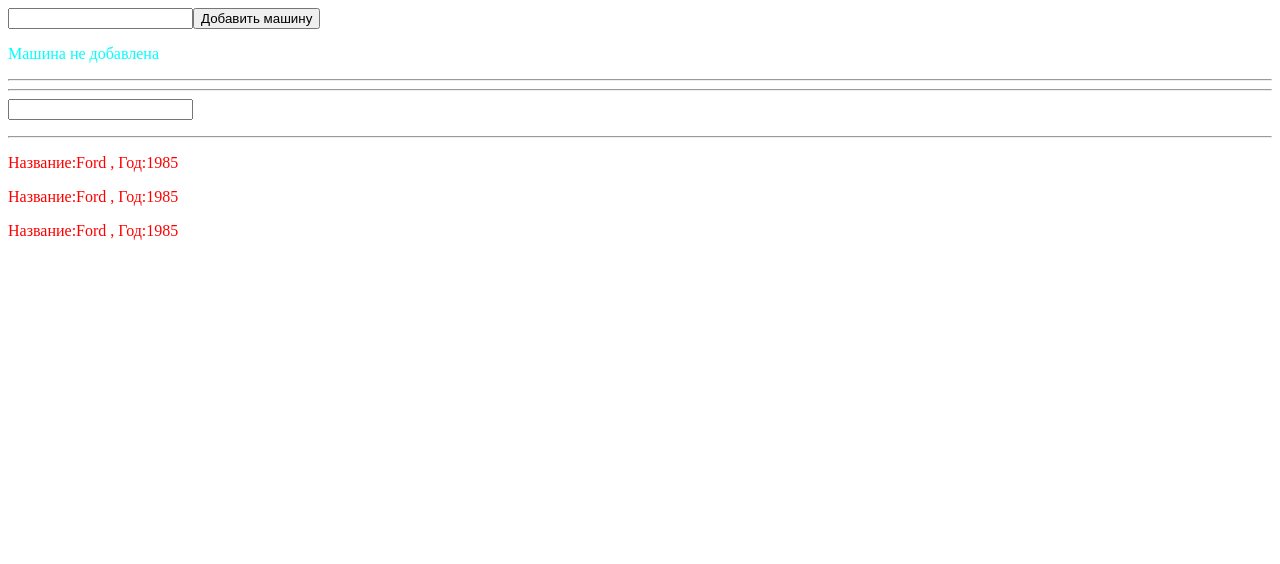
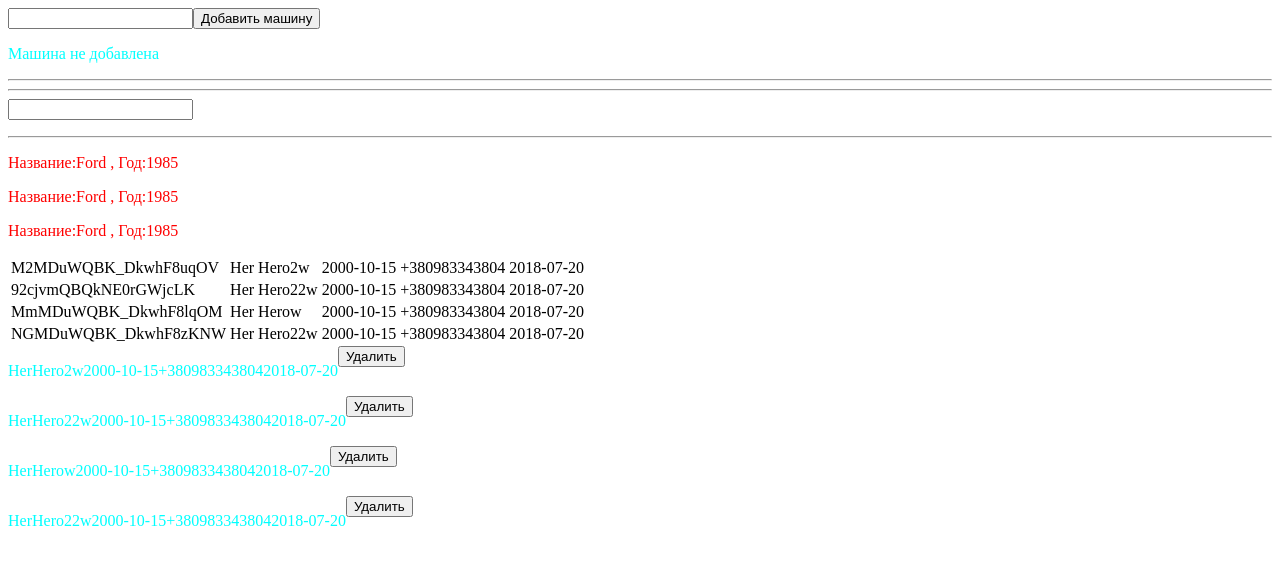
Before and after one commit to SergeyPodolyak2018/asfero-angular, an Angular app: page / in a window 1280 px wide. Shown: the top 564 px of the page. Built offline with nearby package versions, Linux system fonts and the light colour scheme.

Commit message:
Add tabele and first data

```diff
--- a/src/app/cars/cars.component.html
+++ b/src/app/cars/cars.component.html
@@ -19,3 +19,26 @@
 <hr>
 
 <app-car *ngFor="let car of cars"></app-car>
+
+<table>
+	<tr *ngFor="let user of users">
+		<td>{{user._id}}</td>
+		<td>{{user._source.name}}</td>
+		<td>{{user._source.surname}}</td>
+		<td>{{user._source.birthday}}</td>
+		<td>{{user._source.contact}}</td>
+		<td>{{user._source.last_modified_date}}</td>
+	</tr>
+</table>
+
+<div>
+	<div *ngFor="let user of users" style="display: flex;">
+		<!-- <div><p>{{user._id}}</p></div> -->
+		<div><p>{{user._source.name}}</p></div>
+		<div><p>{{user._source.surname}}</p></div>
+		<div><p>{{user._source.birthday}}</p></div>
+		<div><p>{{user._source.contact}}</p></div>
+		<div><p>{{user._source.last_modified_date}}</p></div>
+		<div><button (click)="dell(user._id)">Удалить</button></div>
+	</div>
+</div>
--- a/src/app/cars/cars.component.ts
+++ b/src/app/cars/cars.component.ts
@@ -11,7 +11,64 @@ export class CarsComponent{
 	addCarStatus=false;
 	inputText='';
 	carName='';
-	cars=['ford', 'Audi', 'BMW']
+	cars=['ford', 'Audi', 'BMW'];
+	users=[{
+        "_index": "asferro",
+        "_type": "user",
+        "_id": "M2MDuWQBK_DkwhF8uqOV",
+        "_score": 0.18232156,
+        "_source": {
+          "name": "Her",
+          "surname": "Hero2w",
+          "birthday": "2000-10-15",
+          "contact": "+380983343804",
+          "email": "s.her@her.com",
+          "last_modified_date": "2018-07-20"
+        }
+      },
+      {
+        "_index": "asferro",
+        "_type": "user",
+        "_id": "92cjvmQBQkNE0rGWjcLK",
+        "_score": 0.18232156,
+        "_source": {
+          "name": "Her",
+          "surname": "Hero22w",
+          "birthday": "2000-10-15",
+          "contact": "+380983343804",
+          "email": "s.her@her.com",
+          "last_modified_date": "2018-07-20"
+        }
+      },
+      {
+        "_index": "asferro",
+        "_type": "user",
+        "_id": "MmMDuWQBK_DkwhF8lqOM",
+        "_score": 0.18232156,
+        "_source": {
+          "name": "Her",
+          "surname": "Herow",
+          "birthday": "2000-10-15",
+          "contact": "+380983343804",
+          "email": "s.her@her.com",
+          "last_modified_date": "2018-07-20"
+        }
+      },
+      {
+        "_index": "asferro",
+        "_type": "user",
+        "_id": "NGMDuWQBK_DkwhF8zKNW",
+        "_score": 0.18232156,
+        "_source": {
+          "name": "Her",
+          "surname": "Hero22w",
+          "birthday": "2000-10-15",
+          "contact": "+380983343804",
+          "email": "s.her@her.com",
+          "last_modified_date": "2018-07-20"
+        }
+      }
+    ];
 
 	addCar(){
 
@@ -31,8 +88,9 @@ export class CarsComponent{
 		//setTimeout(()=>{
 		//	this.canAddCar = true;
 		//},4000);
+	}
 
-
-
+	dell(id){
+		console.log(id);
 	}
 }
```
